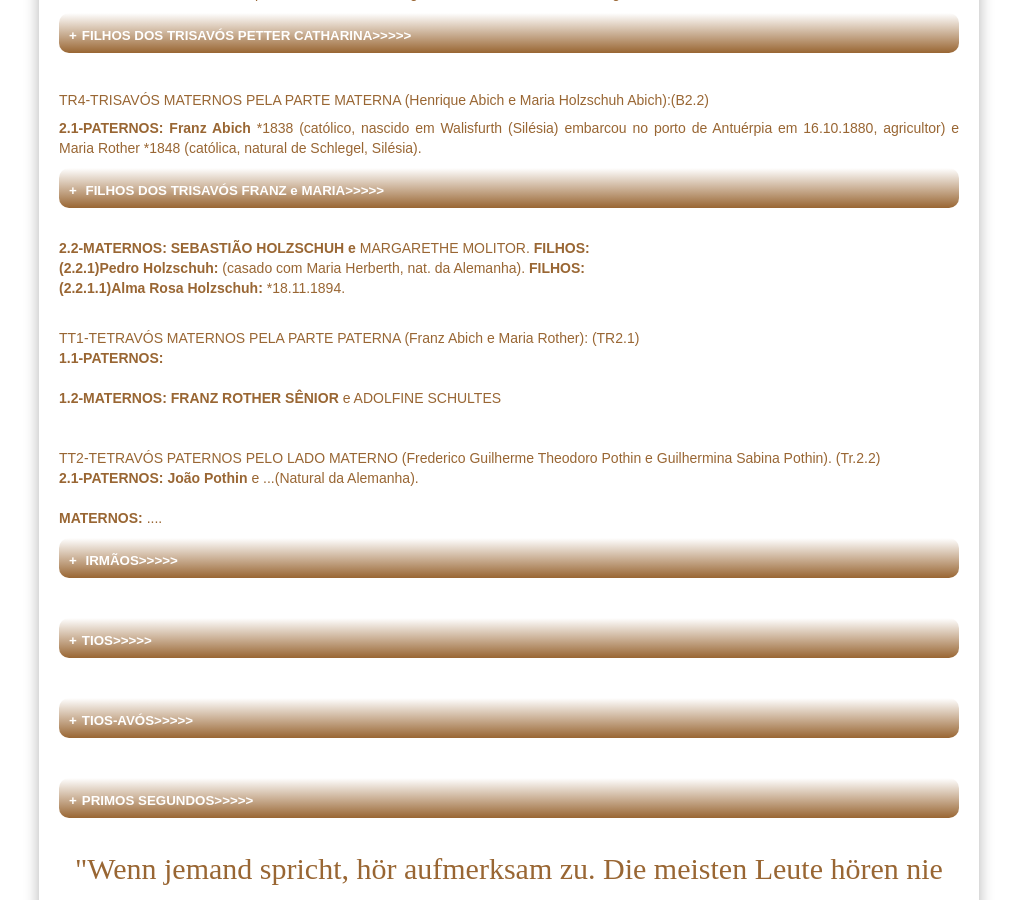
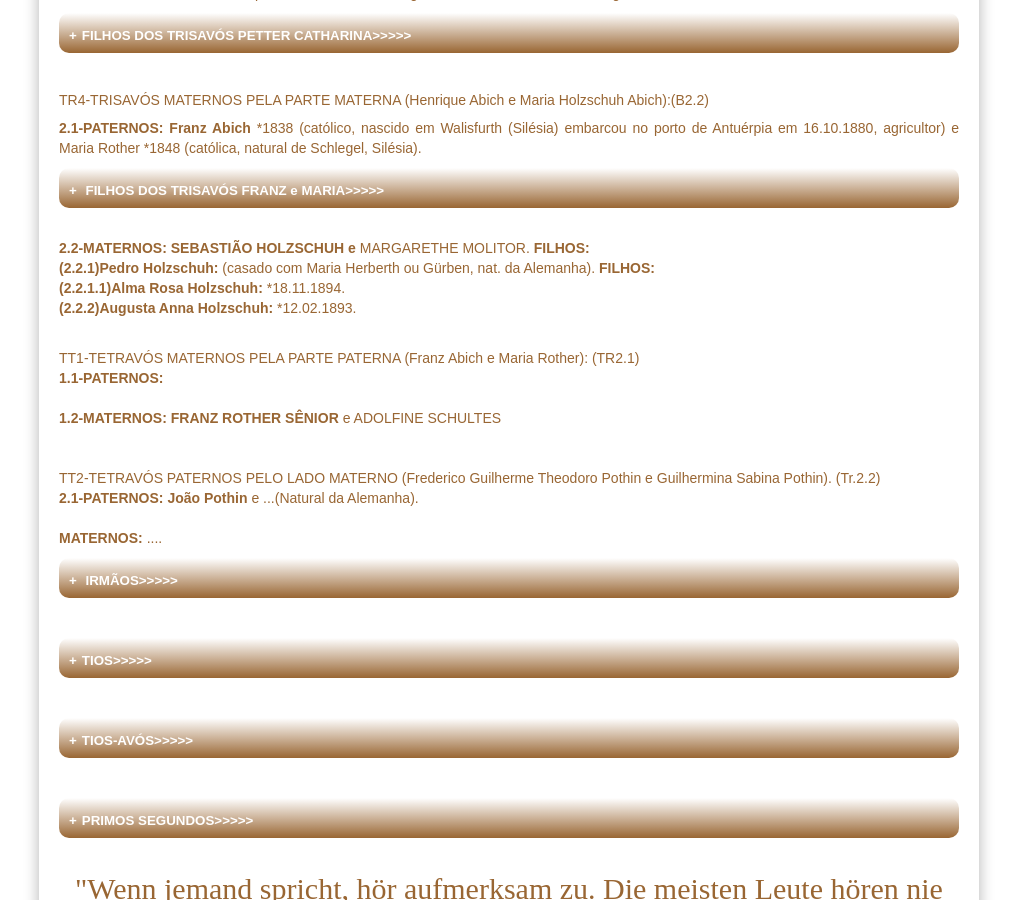
Before and after one commit to claudiovargas1955/claudiovargas1955.github.io, a Jekyll site: the page built from _pages/arvore-genealogica-de-roselia-renita-bredow.html, in a window 1280 px wide and 900 px high, scrolled down 2941 px. Shown: the whole window, without its empty margins (131-1148 px from the left). Built offline with Jekyll 4.4.1, drawn with Linux system fonts in a browser that asks for light colours; some web fonts are replaced.

Commit message:
Update arvore-genealogica-de-roselia-renita-bredow.html

```diff
--- a/_pages/arvore-genealogica-de-roselia-renita-bredow.html
+++ b/_pages/arvore-genealogica-de-roselia-renita-bredow.html
@@ -549,10 +549,10 @@
 *11.05.1888 em Paraiso, filha de Theodor Falstar e de Johanna Kessler.</details></p><br/>
 
 <p><b>2.2-MATERNOS: SEBASTIÃO HOLZSCHUH e</b> MARGARETHE MOLITOR. <b>FILHOS:</b><br>
-<b>(2.2.1)Pedro Holzschuh: </b>(casado com Maria Herberth, nat. da Alemanha). <b>FILHOS:</b><br>
-<b>(2.2.1.1)Alma Rosa Holzschuh: </b>*18.11.1894. <br><br>
+<b>(2.2.1)Pedro Holzschuh: </b>(casado com Maria Herberth ou Gürben, nat. da Alemanha). <b>FILHOS:</b><br>
+<b>(2.2.1.1)Alma Rosa Holzschuh: </b>*18.11.1894. <br>
+<b>(2.2.2)Augusta Anna Holzschuh: </b>*12.02.1893. <br><br>
 </p>
-
 
 <p>TT1-TETRAVÓS MATERNOS PELA PARTE PATERNA (Franz Abich e Maria Rother): (TR2.1)<br/>
 <b>1.1-PATERNOS:</b><br/><br/>
```
